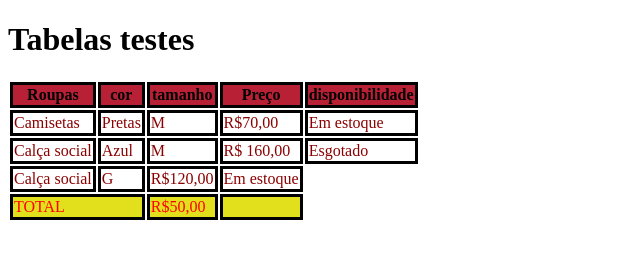
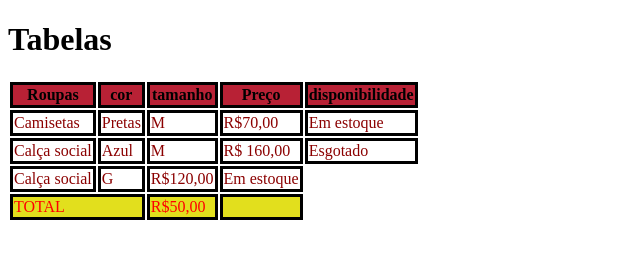
Before and after one commit to paulo-jr-code/aula-tabela, a plain HTML site: page index.html in a window 1280 px wide. Shown: the whole page, without its empty margins (0-640 px from the left). Drawn offline with Linux system fonts and the light colour scheme.

Commit message:
troquei tabelas lista para tabela

```diff
--- a/index.html
+++ b/index.html
@@ -27,7 +27,7 @@
 </head>
 <body>
 
-    <h1>Tabelas testes</h1>
+    <h1>Tabelas</h1>
 
 </body>
 
```
